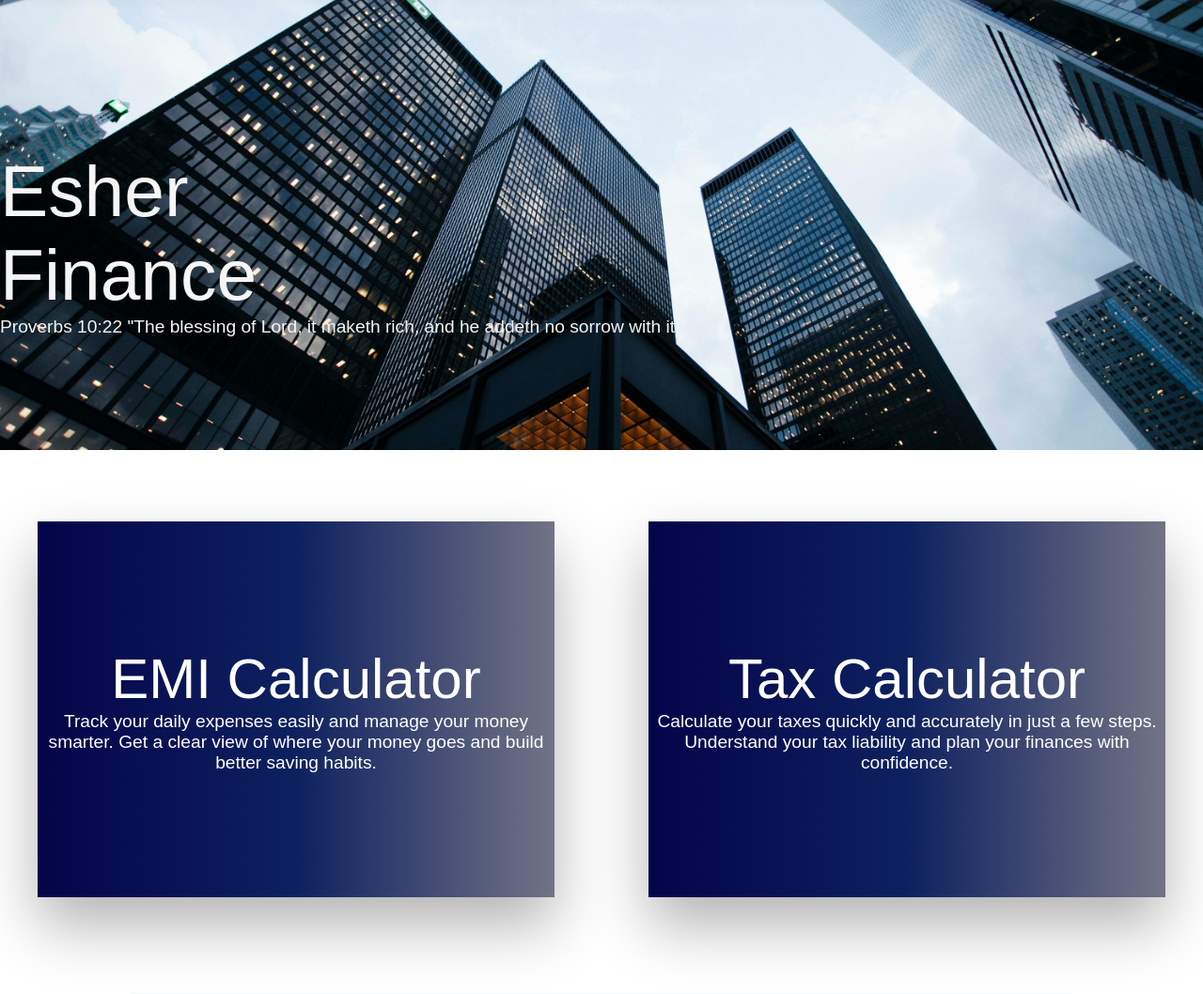
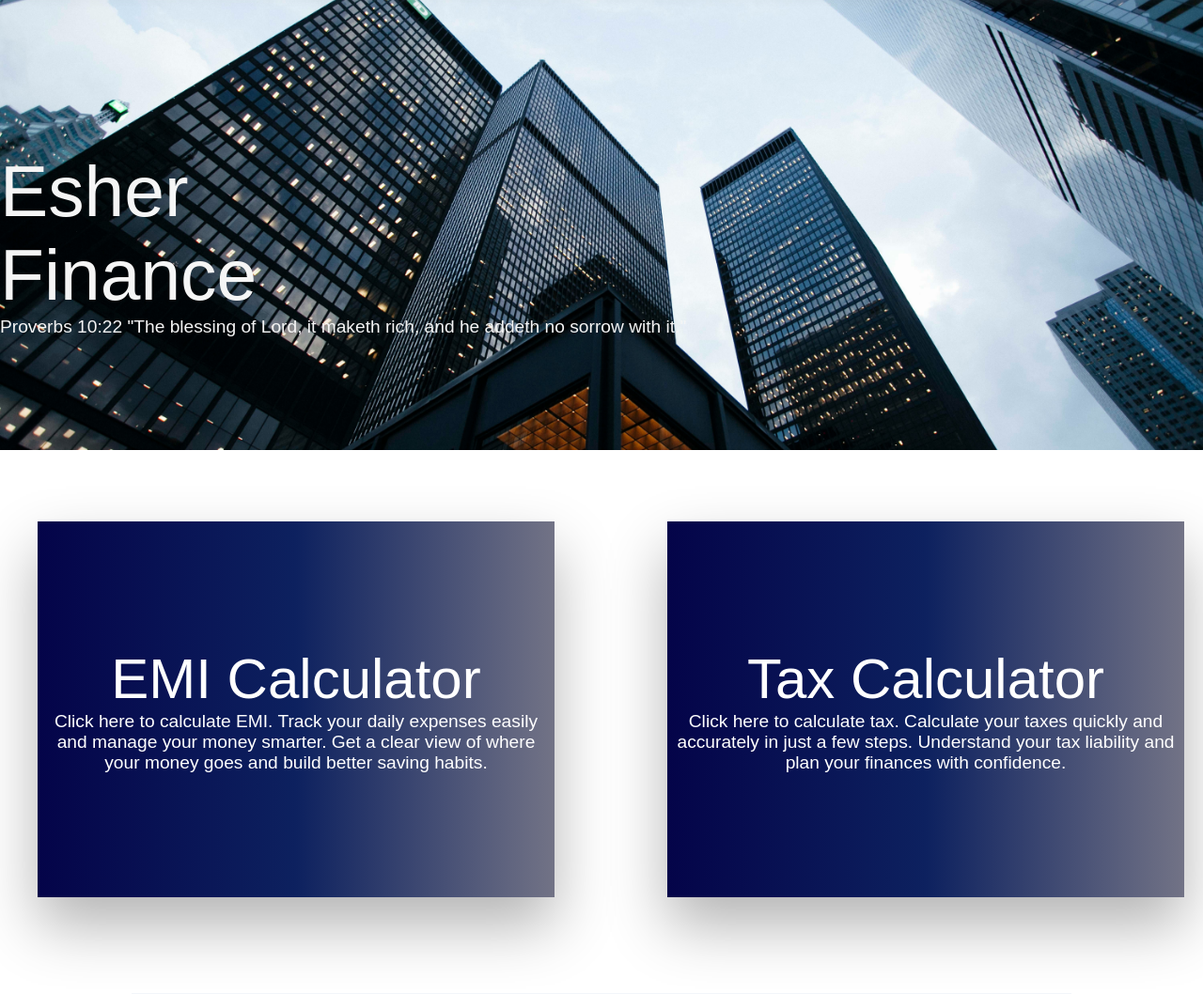
Before and after one commit to Anushka1604-ui/EsherFin, a Flask app: page / in a window 1280 px wide. Shown: the part 61-1119 px from the top of the page at 94% size. Run offline with Flask 3, Linux system fonts and the light colour scheme.

Commit message:
added description in home page

```diff
--- a/templates/home.html
+++ b/templates/home.html
@@ -3,7 +3,7 @@
 <head>
     <meta charset="UTF-8">
     <meta name="viewport" content="width=device-width, initial-scale=1.0">
-    <title>Document</title>
+    <title>Esher Finance</title>
      <link rel="stylesheet" href="{{ url_for('static', filename='home.css') }}">
 
 </head>
@@ -55,15 +55,17 @@
 
         </br>
         <div class = "aka">
-            <div class="exp">EMI Calculator
+            <a href="/EMI"><div class="exp">EMI Calculator
                 <br>
-                <p>Track your daily expenses easily and manage your money smarter. Get a clear view of where your money goes and build better saving habits.</p>
-            </div>
+                <p>Click here to calculate EMI.
+                    Track your daily expenses easily and manage your money smarter. Get a clear view of where your money goes and build better saving habits.</p>
+            </div></a>
         </br>
-            <div class ="tax">Tax Calculator
+            <a href="/tax_calculator"><div class ="tax">Tax Calculator
                 <br>
-                <p>Calculate your taxes quickly and accurately in just a few steps. Understand your tax liability and plan your finances with confidence.</p>
-            </div>
+                <p>Click here to calculate tax.
+                    Calculate your taxes quickly and accurately in just a few steps. Understand your tax liability and plan your finances with confidence.</p>
+            </div></a>
         </div>
         <div class="exp-text">
             <h4>EMI Calculator</h4>
```
